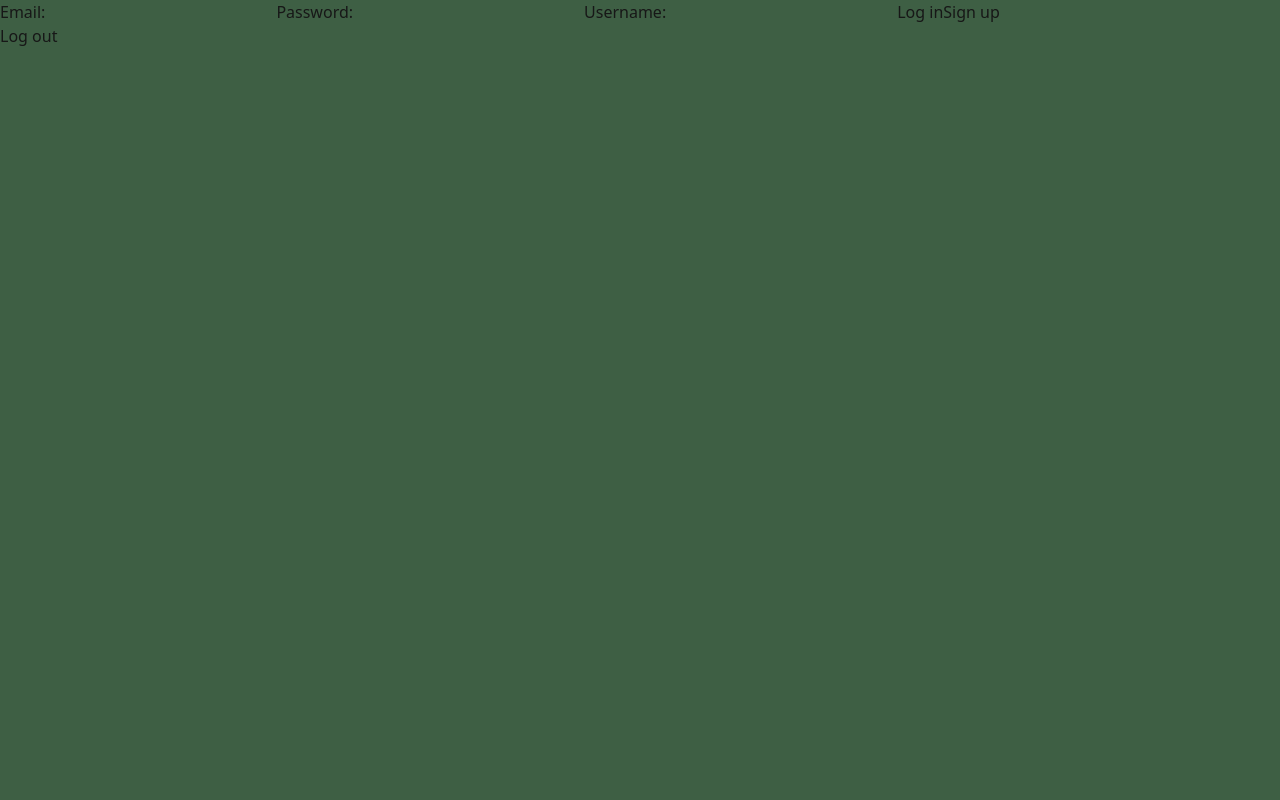
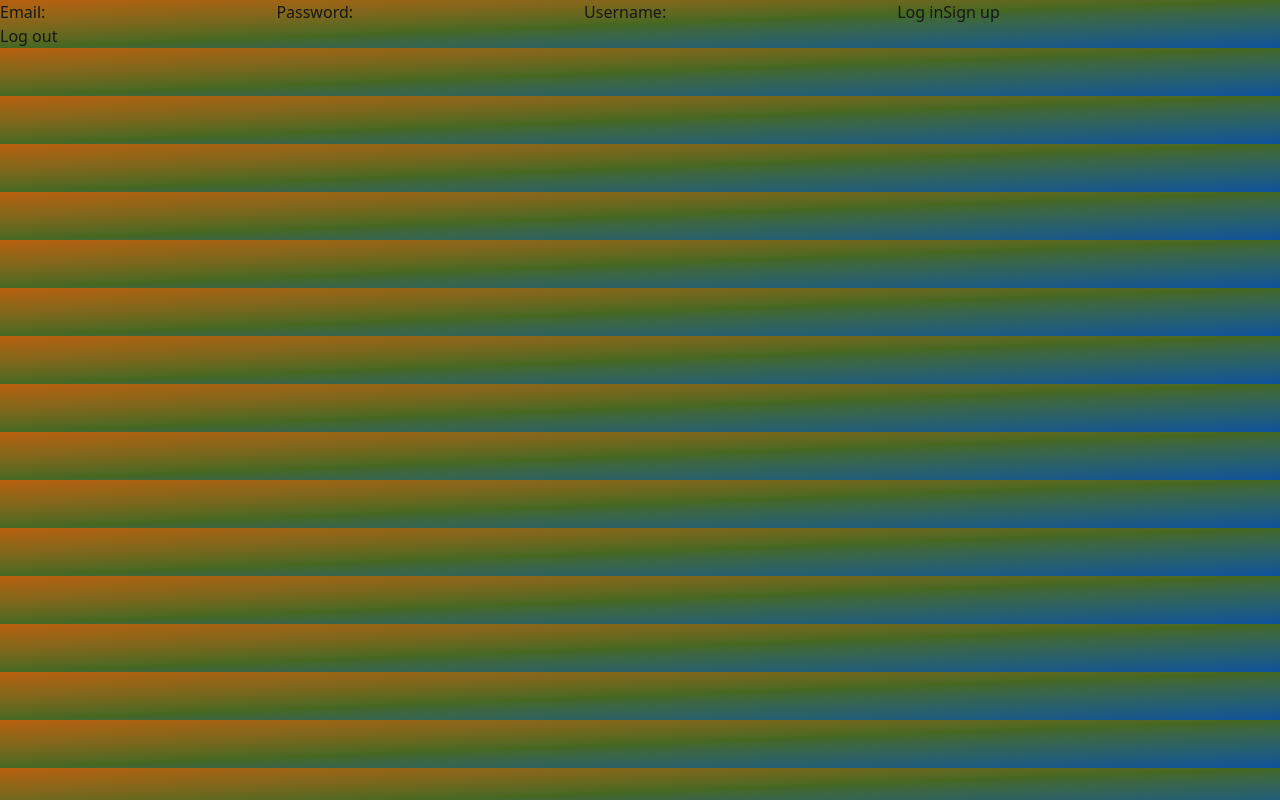
Before and after one commit to Kubnong/Matcha-Board, a Next.js app: page /login in a window 1280 px wide. Built offline with nearby package versions, Linux system fonts and the light colour scheme.

Commit message:
[Refactor] ให้ Global css เรียกใช้ css หน้า layout โดยการลบ body ใน global.css

```diff
--- a/src/app/globals.css
+++ b/src/app/globals.css
@@ -14,13 +14,12 @@
 
 @media (prefers-color-scheme: dark) {
   :root {
-    --background: #3E5F44;
+    --background: #246640;
     --foreground: #ededed;
   }
 }
 
 body {
-  background: var(--background);
   color: var(--foreground);
   font-family: var(--font-noto-sans-thai), sans-serif;
 }
--- a/src/app/layout.tsx
+++ b/src/app/layout.tsx
@@ -25,7 +25,7 @@ export default function RootLayout({
   return (
     <html lang="en">
       <body
-        className={`${geistSans.variable} ${geistMono.variable} antialiased`}
+        className={`${geistSans.variable} ${geistMono.variable} antialiased bg-gradient-to-br from-[#b85f0c] via-[#466822] to-[#11519b]`}
       >
         {children}
       </body>
```
